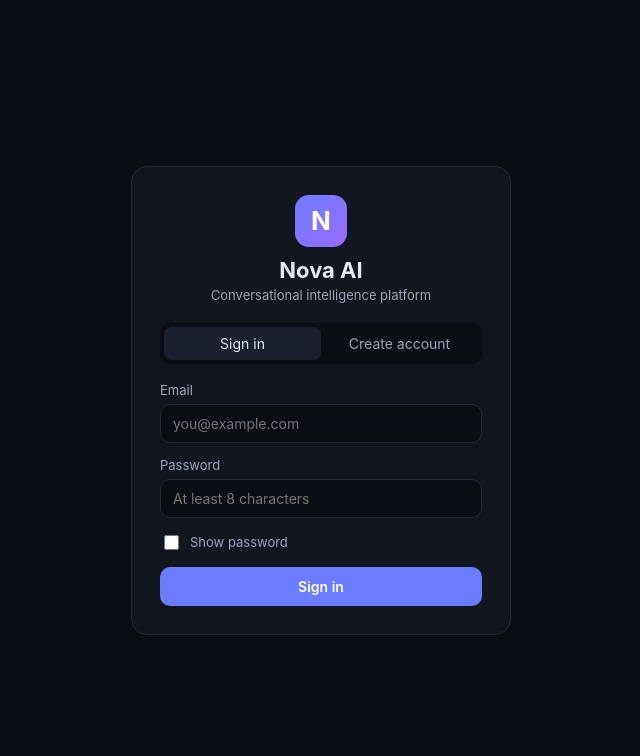
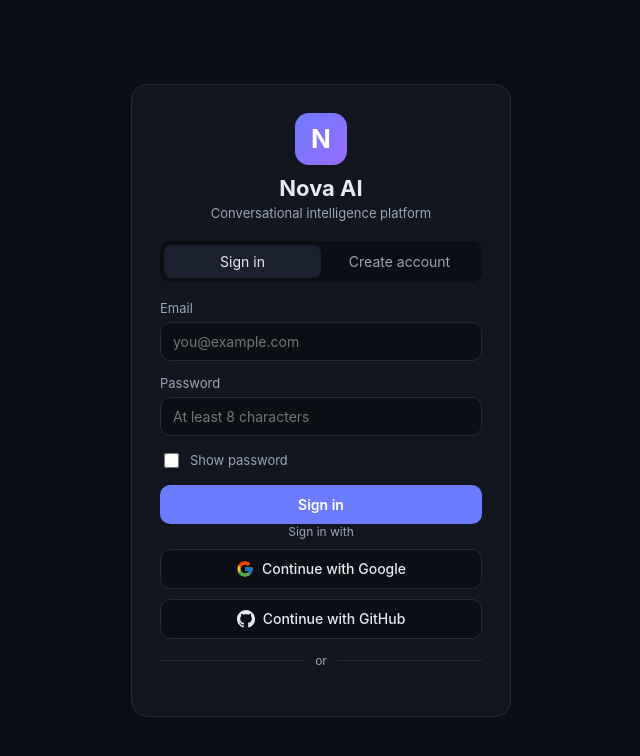
Before and after one commit to rakeshkumartripathy629/NOVA-AI-AGent, a React (Vite) app in the folder frontend/: page / in a window 1280 px wide. Shown: the top 756 px of the page, without its empty margins (319-959 px from the left). Built offline with nearby package versions, Linux system fonts and the light colour scheme; no server answers.

Commit message:
fix(auth): derive OAuth redirect URI from request origin; always show Google/GitHub buttons below the form

```diff
--- a/frontend/src/components/LoginPage.tsx
+++ b/frontend/src/components/LoginPage.tsx
@@ -31,7 +31,7 @@
     api
       .getOAuthProviders()
       .then(setProviders)
-      .catch(() => setProviders({ google: false, github: false }));
+      .catch(() => setProviders({ google: true, github: true }));
   }, []);
 
   const switchMode = (next: 'login' | 'register') => {
@@ -39,6 +39,18 @@
     setError('');
     setPassword('');
     setConfirm('');
+  };
+
+  const handleOAuth = (provider: 'google' | 'github') => {
+    const enabled = providers ? providers[provider] : true;
+    if (!enabled) {
+      setError(
+        `${provider === 'google' ? 'Google' : 'GitHub'} sign-in isn't set up yet. ` +
+          'Please try again later.',
+      );
+      return;
+    }
+    api.startOAuth(provider);
   };
 
   const handleSubmit = async (e: FormEvent) => {
@@ -109,59 +121,6 @@
           </button>
         </div>
 
-        {providers && (providers.google || providers.github) && (
-          <div className="auth-oauth">
-            <span className="auth-oauth-heading">
-              {mode === 'register' ? 'Sign up with' : 'Sign in with'}
-            </span>
-            {providers.google && (
-              <button
-                type="button"
-                className="auth-oauth-btn"
-                onClick={() => api.startOAuth('google')}
-              >
-                <svg viewBox="0 0 48 48" width="18" height="18" aria-hidden="true">
-                  <path
-                    fill="#FFC107"
-                    d="M43.6 20.1H42V20H24v8h11.3c-1.6 4.7-6.1 8-11.3 8-6.6 0-12-5.4-12-12s5.4-12 12-12c3.1 0 5.9 1.2 8 3l5.7-5.7C34 6.1 29.3 4 24 4 13 4 4 13 4 24s9 20 20 20 20-9 20-20c0-1.3-.1-2.6-.4-3.9z"
-                  />
-                  <path
-                    fill="#FF3D00"
-                    d="M6.3 14.7l6.6 4.8C14.7 15.1 19 12 24 12c3.1 0 5.9 1.2 8 3l5.7-5.7C34 6.1 29.3 4 24 4 16.3 4 9.7 8.3 6.3 14.7z"
-                  />
-                  <path
-                    fill="#4CAF50"
-                    d="M24 44c5.2 0 9.9-2 13.4-5.2l-6.2-5.2C29.2 35.1 26.7 36 24 36c-5.2 0-9.6-3.3-11.3-8l-6.5 5C9.5 39.6 16.2 44 24 44z"
-                  />
-                  <path
-                    fill="#1976D2"
-                    d="M43.6 20.1H42V20H24v8h11.3c-.8 2.2-2.2 4.2-4.1 5.6l6.2 5.2C36.9 40.2 44 36 44 24c0-1.3-.1-2.6-.4-3.9z"
-                  />
-                </svg>
-                Continue with Google
-              </button>
-            )}
-            {providers.github && (
-              <button
-                type="button"
-                className="auth-oauth-btn"
-                onClick={() => api.startOAuth('github')}
-              >
-                <svg viewBox="0 0 16 16" width="18" height="18" aria-hidden="true">
-                  <path
-                    fill="currentColor"
-                    d="M8 0C3.58 0 0 3.58 0 8c0 3.54 2.29 6.53 5.47 7.59.4.07.55-.17.55-.38 0-.19-.01-.82-.01-1.49-2.01.37-2.53-.49-2.69-.94-.09-.23-.48-.94-.82-1.13-.28-.15-.68-.52-.01-.53.63-.01 1.08.58 1.23.82.72 1.21 1.87.87 2.33.66.07-.52.28-.87.51-1.07-1.78-.2-3.64-.89-3.64-3.95 0-.87.31-1.59.82-2.15-.08-.2-.36-1.02.08-2.12 0 0 .67-.21 2.2.82.64-.18 1.32-.27 2-.27s1.36.09 2 .27c1.53-1.04 2.2-.82 2.2-.82.44 1.1.16 1.92.08 2.12.51.56.82 1.27.82 2.15 0 3.07-1.87 3.75-3.65 3.95.29.25.54.73.54 1.48 0 1.07-.01 1.93-.01 2.2 0 .21.15.46.55.38A8.01 8.01 0 0016 8c0-4.42-3.58-8-8-8z"
-                  />
-                </svg>
-                Continue with GitHub
-              </button>
-            )}
-            <div className="auth-divider">
-              <span>or</span>
-            </div>
-          </div>
-        )}
-
         <form onSubmit={handleSubmit} className="auth-form" noValidate>
           {mode === 'register' && (
             <label>
@@ -227,6 +186,53 @@
             {busy ? 'Please wait…' : mode === 'login' ? 'Sign in' : 'Create account'}
           </button>
         </form>
+
+        <div className="auth-oauth">
+          <span className="auth-oauth-heading">
+            {mode === 'register' ? 'Sign up with' : 'Sign in with'}
+          </span>
+          <button
+            type="button"
+            className="auth-oauth-btn"
+            onClick={() => handleOAuth('google')}
+          >
+            <svg viewBox="0 0 48 48" width="18" height="18" aria-hidden="true">
+              <path
+                fill="#FFC107"
+                d="M43.6 20.1H42V20H24v8h11.3c-1.6 4.7-6.1 8-11.3 8-6.6 0-12-5.4-12-12s5.4-12 12-12c3.1 0 5.9 1.2 8 3l5.7-5.7C34 6.1 29.3 4 24 4 13 4 4 13 4 24s9 20 20 20 20-9 20-20c0-1.3-.1-2.6-.4-3.9z"
+              />
+              <path
+                fill="#FF3D00"
+                d="M6.3 14.7l6.6 4.8C14.7 15.1 19 12 24 12c3.1 0 5.9 1.2 8 3l5.7-5.7C34 6.1 29.3 4 24 4 16.3 4 9.7 8.3 6.3 14.7z"
+              />
+              <path
+                fill="#4CAF50"
+                d="M24 44c5.2 0 9.9-2 13.4-5.2l-6.2-5.2C29.2 35.1 26.7 36 24 36c-5.2 0-9.6-3.3-11.3-8l-6.5 5C9.5 39.6 16.2 44 24 44z"
+              />
+              <path
+                fill="#1976D2"
+                d="M43.6 20.1H42V20H24v8h11.3c-.8 2.2-2.2 4.2-4.1 5.6l6.2 5.2C36.9 40.2 44 36 44 24c0-1.3-.1-2.6-.4-3.9z"
+              />
+            </svg>
+            Continue with Google
+          </button>
+          <button
+            type="button"
+            className="auth-oauth-btn"
+            onClick={() => handleOAuth('github')}
+          >
+            <svg viewBox="0 0 16 16" width="18" height="18" aria-hidden="true">
+              <path
+                fill="currentColor"
+                d="M8 0C3.58 0 0 3.58 0 8c0 3.54 2.29 6.53 5.47 7.59.4.07.55-.17.55-.38 0-.19-.01-.82-.01-1.49-2.01.37-2.53-.49-2.69-.94-.09-.23-.48-.94-.82-1.13-.28-.15-.68-.52-.01-.53.63-.01 1.08.58 1.23.82.72 1.21 1.87.87 2.33.66.07-.52.28-.87.51-1.07-1.78-.2-3.64-.89-3.64-3.95 0-.87.31-1.59.82-2.15-.08-.2-.36-1.02.08-2.12 0 0 .67-.21 2.2.82.64-.18 1.32-.27 2-.27s1.36.09 2 .27c1.53-1.04 2.2-.82 2.2-.82.44 1.1.16 1.92.08 2.12.51.56.82 1.27.82 2.15 0 3.07-1.87 3.75-3.65 3.95.29.25.54.73.54 1.48 0 1.07-.01 1.93-.01 2.2 0 .21.15.46.55.38A8.01 8.01 0 0016 8c0-4.42-3.58-8-8-8z"
+              />
+            </svg>
+            Continue with GitHub
+          </button>
+          <div className="auth-divider">
+            <span>or</span>
+          </div>
+        </div>
       </div>
     </div>
   );
--- a/frontend/vite.config.ts
+++ b/frontend/vite.config.ts
@@ -9,7 +9,6 @@
     proxy: {
       '/api': {
         target: process.env.VITE_PROXY_TARGET ?? 'http://localhost:8000',
-        changeOrigin: true,
       },
       '/ws': {
         target: process.env.VITE_PROXY_TARGET ?? 'http://localhost:8000',
```
Also changed, not shown: 1 other file (tests, documents, lock files or other folders).
